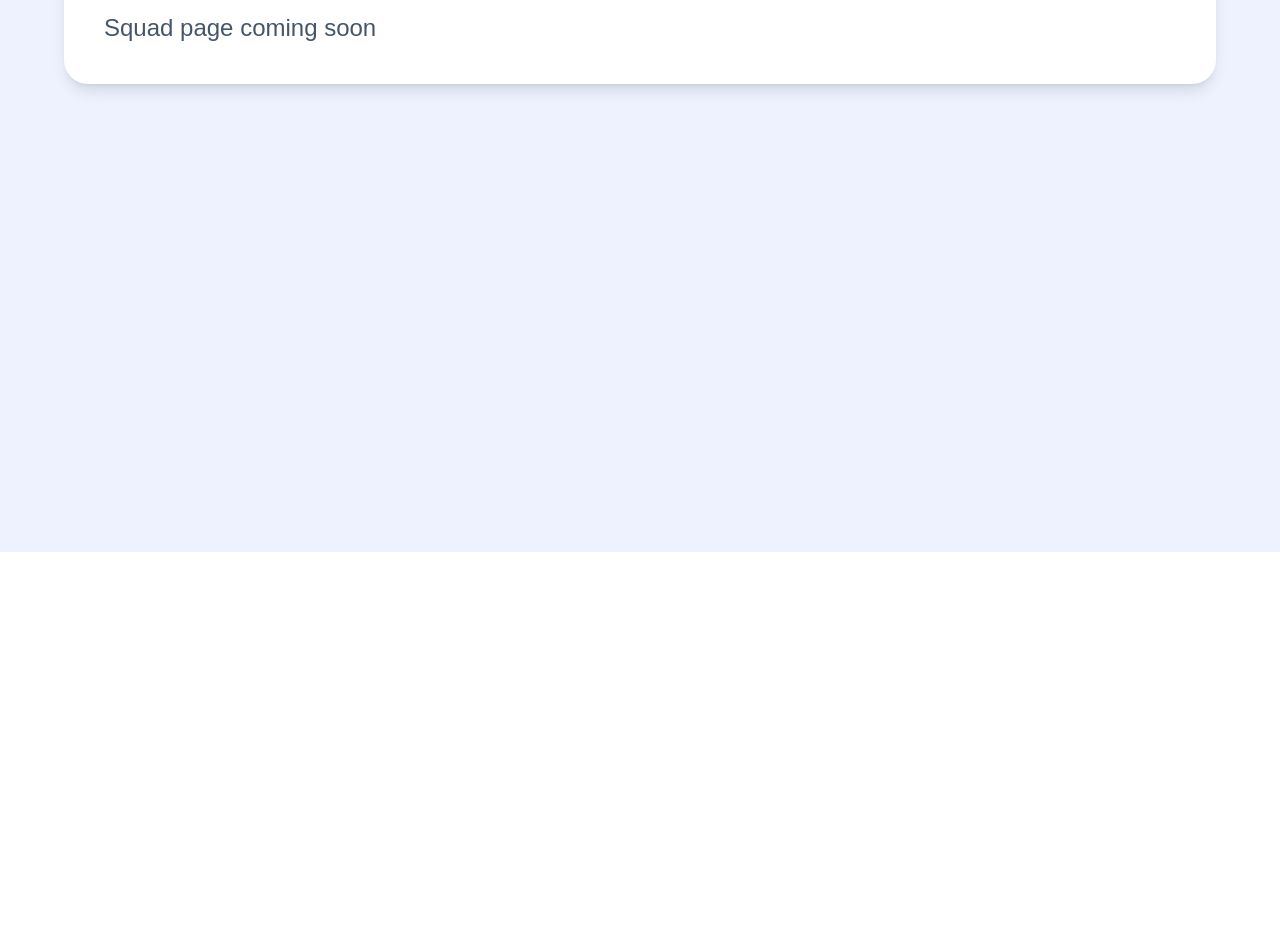
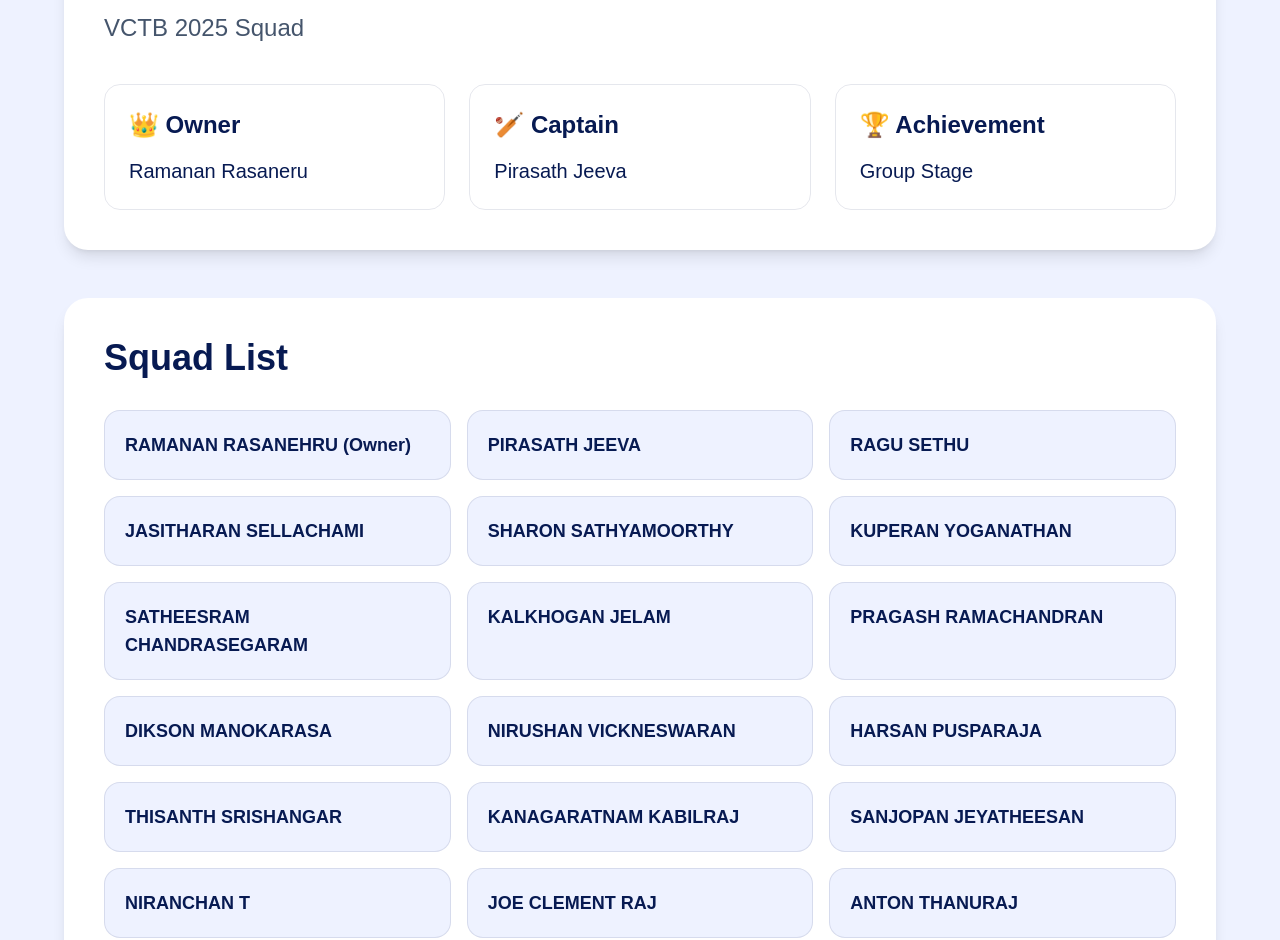
Before and after one commit to thanusan97-blip/spiders-cricket-club, a Next.js app: page /competitions/vctb2025/measureland-blazers in a window 1280 px wide. Shown: the part 248-1188 px from the top of the page. Before the commit the page ends 800 px from the top, so only its background shows below. Built offline with nearby package versions, Linux system fonts and the light colour scheme.

Commit message:
Added Measureland Blazers squad

```diff
--- a/app/competitions/vctb2025/measureland-blazers/page.tsx
+++ b/app/competitions/vctb2025/measureland-blazers/page.tsx
@@ -1,6 +1,27 @@
 import Link from "next/link";
 
-export default function BalmoralFightersPage() {
+const players = [
+  "RAMANAN RASANEHRU (Owner)",
+  "PIRASATH JEEVA",
+  "RAGU SETHU",
+  "JASITHARAN SELLACHAMI",
+  "SHARON SATHYAMOORTHY",
+  "KUPERAN YOGANATHAN",
+  "SATHEESRAM CHANDRASEGARAM",
+  "KALKHOGAN JELAM",
+  "PRAGASH RAMACHANDRAN",
+  "DIKSON MANOKARASA",
+  "NIRUSHAN VICKNESWARAN",
+  "HARSAN PUSPARAJA",
+  "THISANTH SRISHANGAR",
+  "KANAGARATNAM KABILRAJ",
+  "SANJOPAN JEYATHEESAN",
+  "NIRANCHAN T",
+  "JOE CLEMENT RAJ",
+  "ANTON THANURAJ",
+];
+
+export default function MeasurelandBlazersPage() {
   return (
     <main className="min-h-screen bg-[#eef2ff] px-6 py-20 text-[#071a52]">
       <div className="mx-auto max-w-6xl">
@@ -9,8 +30,40 @@ export default function BalmoralFightersPage() {
         </Link>
 
         <section className="mt-10 rounded-3xl bg-white p-10 shadow-lg">
-          <h1 className="text-6xl font-extrabold">Balmoral Fighters</h1>
-          <p className="mt-4 text-2xl text-slate-600">Squad page coming soon</p>
+          <h1 className="text-6xl font-extrabold">Measureland Blazers</h1>
+          <p className="mt-4 text-2xl text-slate-600">VCTB 2025 Squad</p>
+
+          <div className="mt-10 grid gap-6 md:grid-cols-3">
+            <div className="rounded-2xl border border-[#071a52]/10 p-6">
+              <h2 className="text-2xl font-bold">👑 Owner</h2>
+              <p className="mt-4 text-xl">Ramanan Rasaneru</p>
+            </div>
+
+            <div className="rounded-2xl border border-[#071a52]/10 p-6">
+              <h2 className="text-2xl font-bold">🏏 Captain</h2>
+              <p className="mt-4 text-xl">Pirasath Jeeva</p>
+            </div>
+
+            <div className="rounded-2xl border border-[#071a52]/10 p-6">
+              <h2 className="text-2xl font-bold">🏆 Achievement</h2>
+              <p className="mt-4 text-xl">Group Stage</p>
+            </div>
+          </div>
+        </section>
+
+        <section className="mt-12 rounded-3xl bg-white p-10 shadow-lg">
+          <h2 className="text-4xl font-extrabold">Squad List</h2>
+
+          <div className="mt-8 grid gap-4 md:grid-cols-2 lg:grid-cols-3">
+            {players.map((player) => (
+              <div
+                key={player}
+                className="rounded-2xl border border-[#071a52]/10 bg-[#eef2ff] p-5 text-lg font-bold transition hover:scale-105 hover:bg-white"
+              >
+                {player}
+              </div>
+            ))}
+          </div>
         </section>
       </div>
     </main>
```
